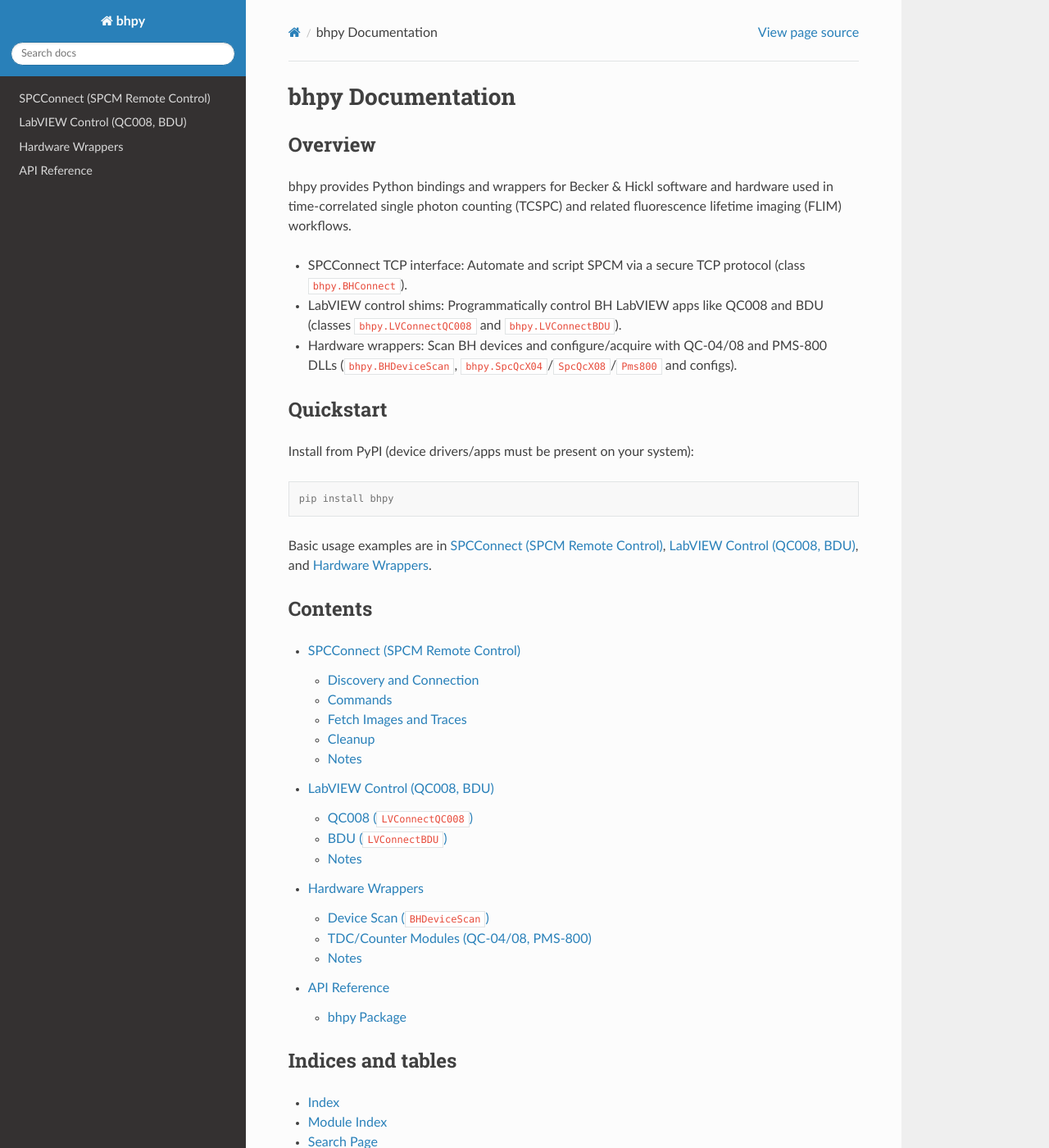
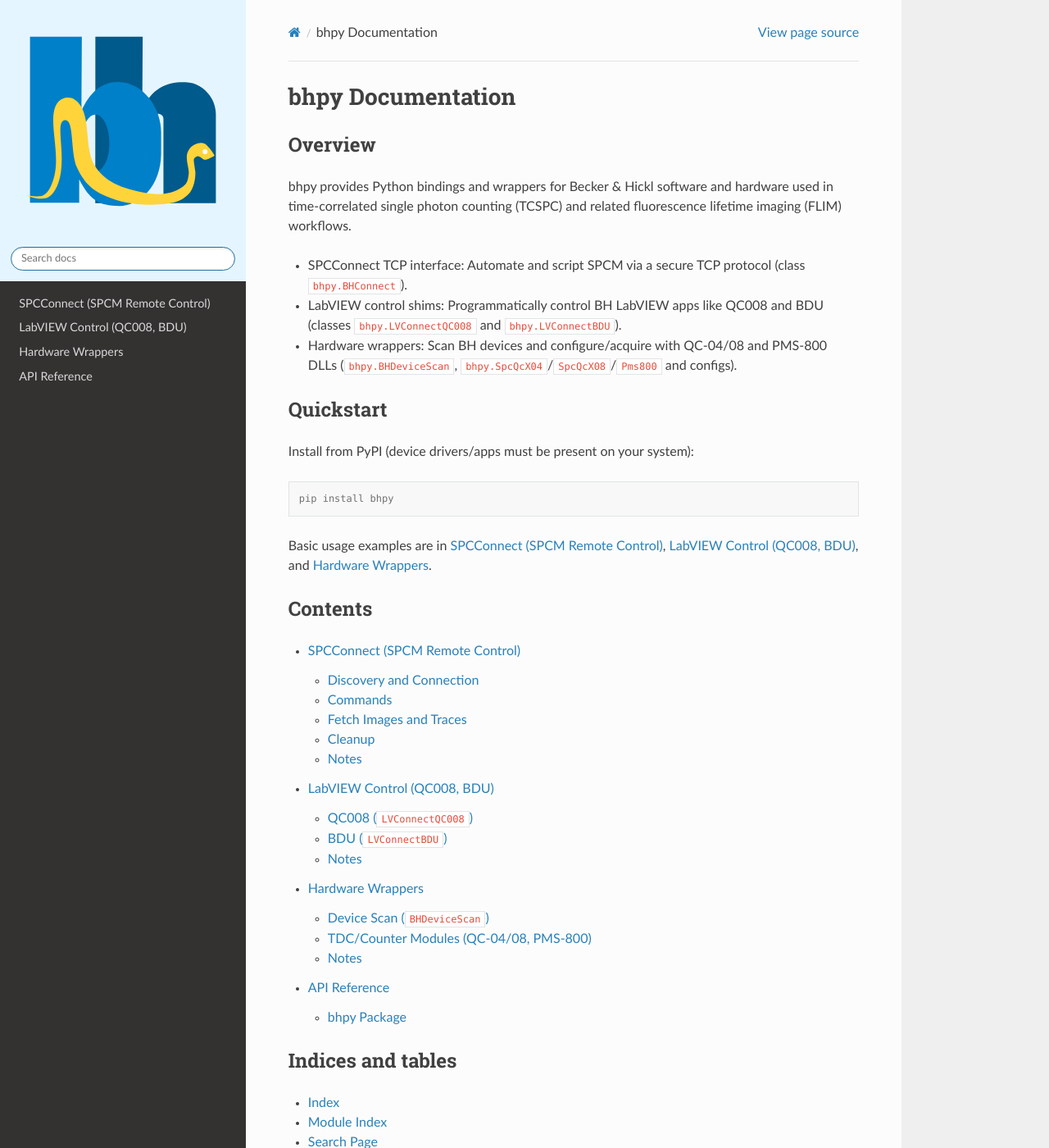
Before and after one commit to bhmarscheck/bhpy, a Sphinx documentation site: the page built from docs/index.rst, in a window 1280 px wide and 1400 px high. Shown: the whole window at 82% size. Built offline with Sphinx 7.4.7 and the Read the Docs theme 3.1.0, drawn with Linux system fonts in a browser that asks for light colours.

Commit message:
adds some optical customization to the the documentation

```diff
--- /dev/null
+++ b/docs/_static/custom.css
@@ -0,0 +1,4 @@
+/* Change the header (logo area) background */
+.wy-side-nav-search {
+    background-color: #e5f5ff;  /* replace with your logo’s background color */
+}
--- a/docs/conf.py
+++ b/docs/conf.py
@@ -34,4 +34,10 @@
 exclude_patterns = ['_build', 'Thumbs.db', '.DS_Store']
 
 html_theme = 'sphinx_rtd_theme'
+html_theme_options = {'logo_only': True}
 html_static_path = ['_static']
+html_logo = '_static/BHPython.svg'
+html_favicon = '_static/BHPython.svg'
+html_css_files = [
+    'custom.css',
+]
```
Also changed, not shown: docs/_static/BHPython.svg (added).
